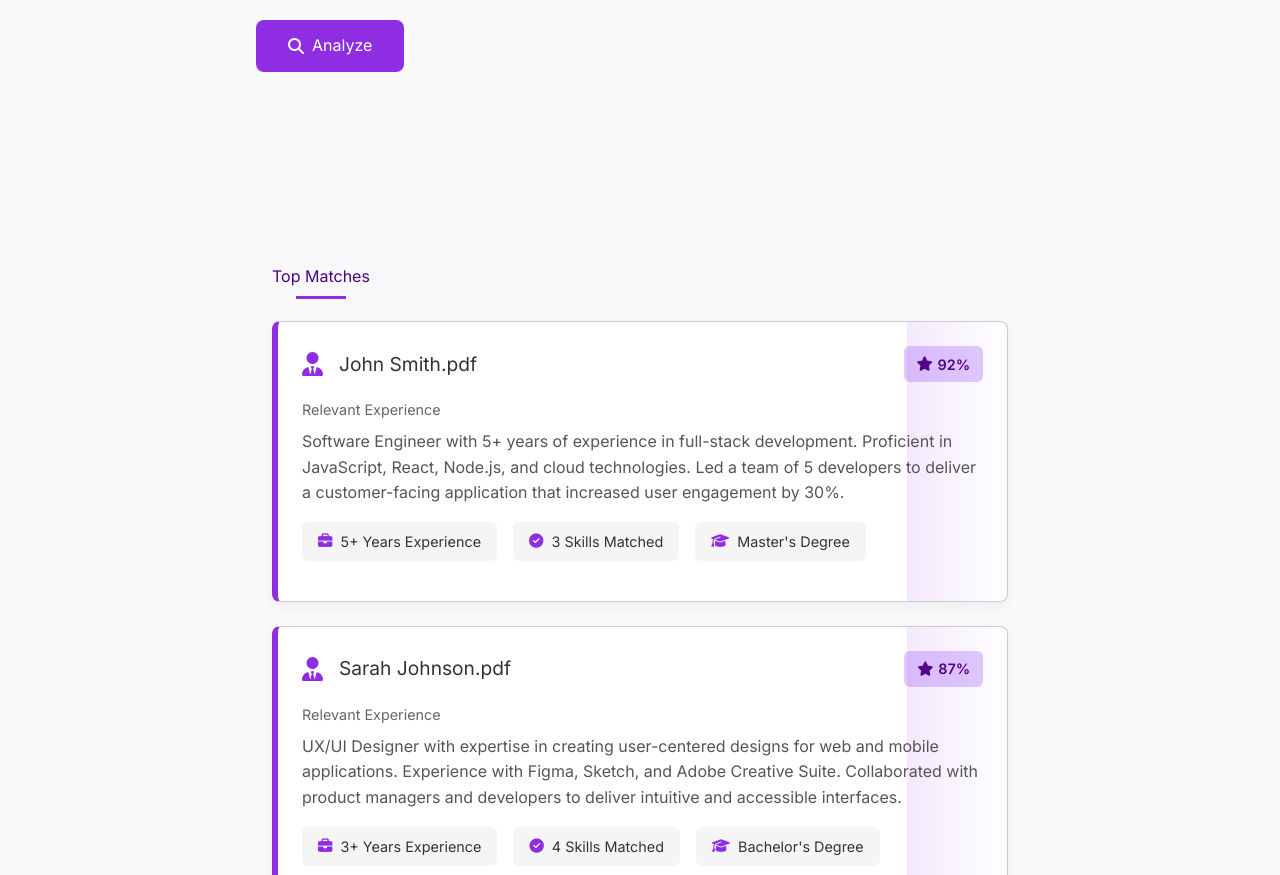
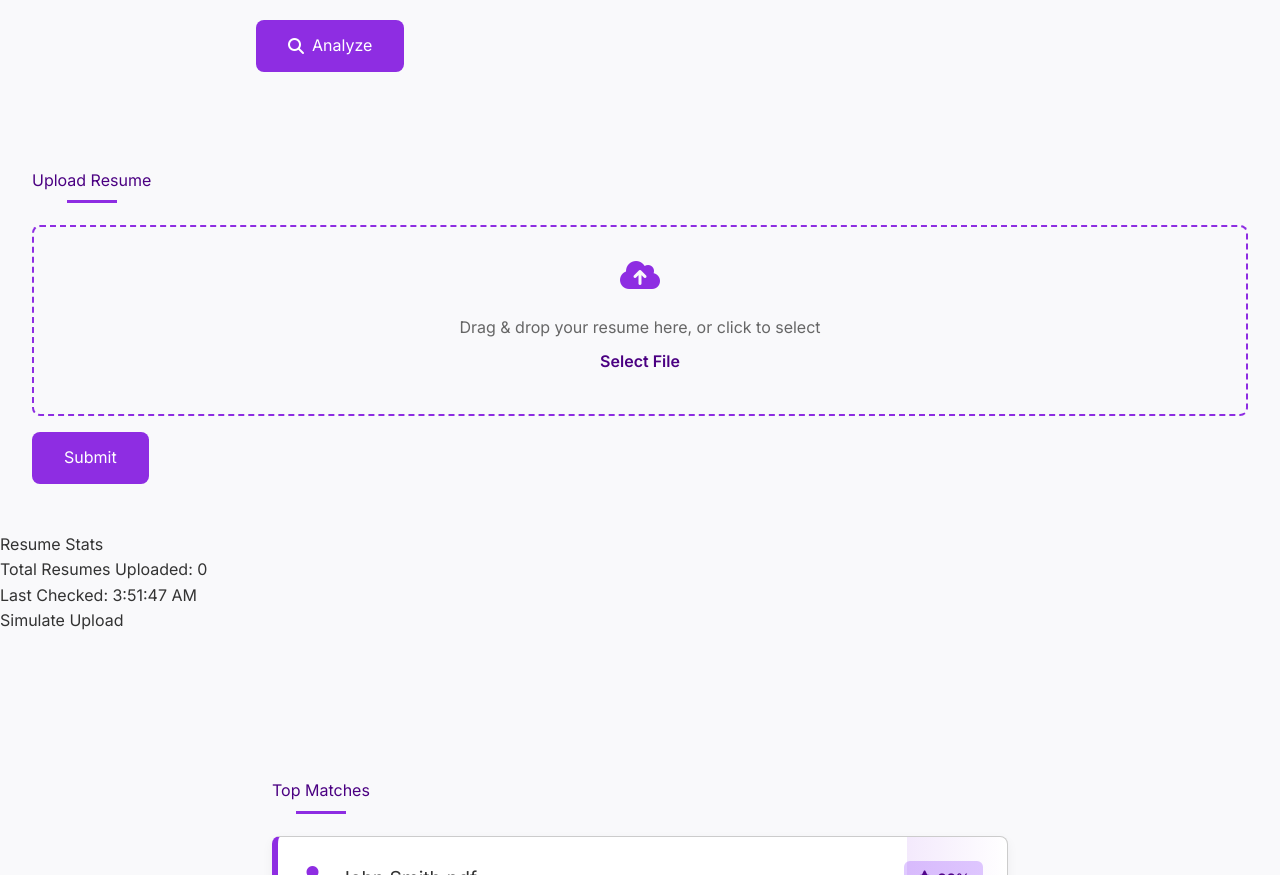
Before and after one commit to Sonikaelangovan/resume-screener-app, a Next.js app: page / in a window 1280 px wide. Shown: the part 1340-2215 px from the top of the page. Built offline with nearby package versions, Linux system fonts and the light colour scheme.

Commit message:
Update index.js

```diff
--- a/src/pages/index.js
+++ b/src/pages/index.js
@@ -1,5 +1,7 @@
 import Head from 'next/head';
 import { useEffect } from 'react';
+import ResumeUpload from '../components/ResumeUpload';
+import ResumeStats from '../components/ResumeStats';
 
 export default function Home() {
   useEffect(() => {
@@ -208,6 +210,8 @@ export default function Home() {
           </form>
         </div>
       </section>
+      <ResumeUpload />
+      <ResumeStats />
 
       <section id="results" className="results-section container">
         {/* JS will populate results here */}
```
